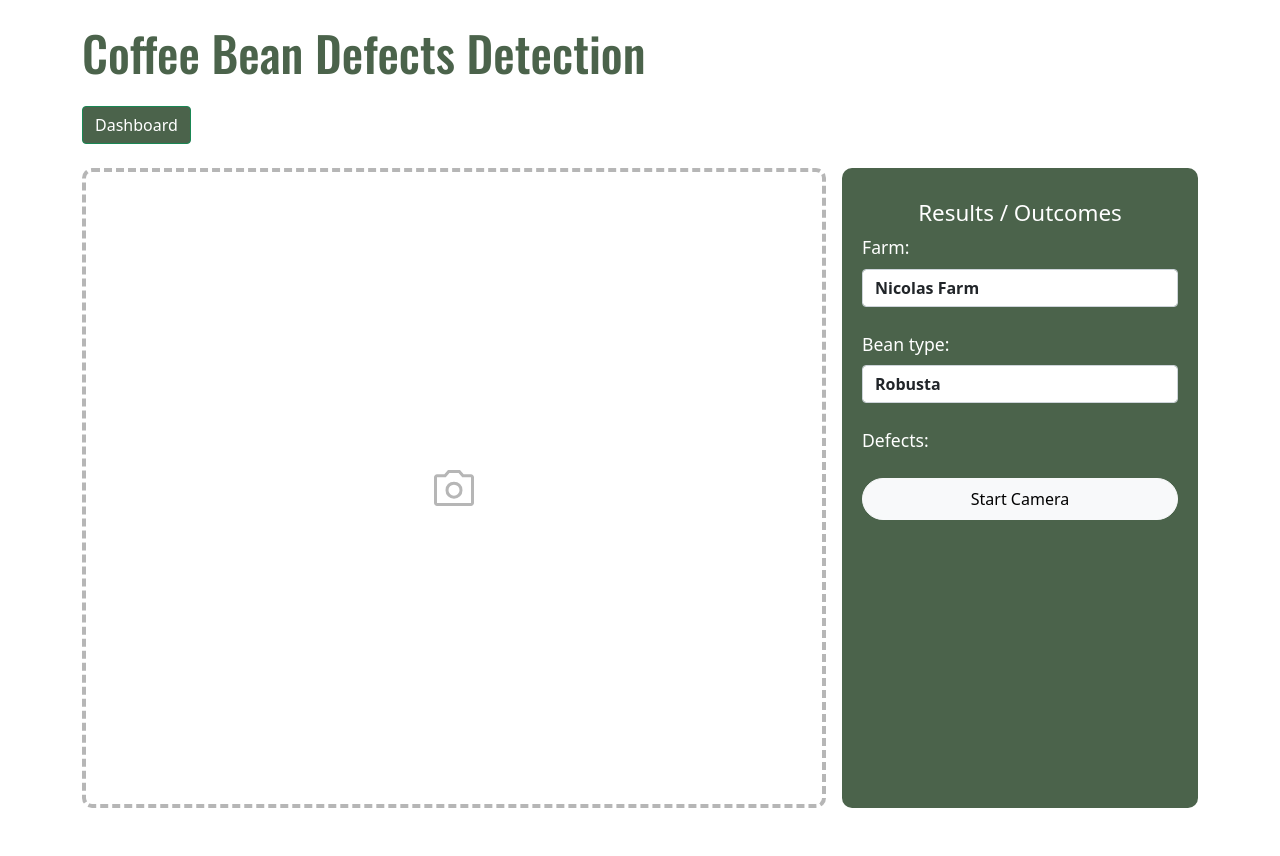
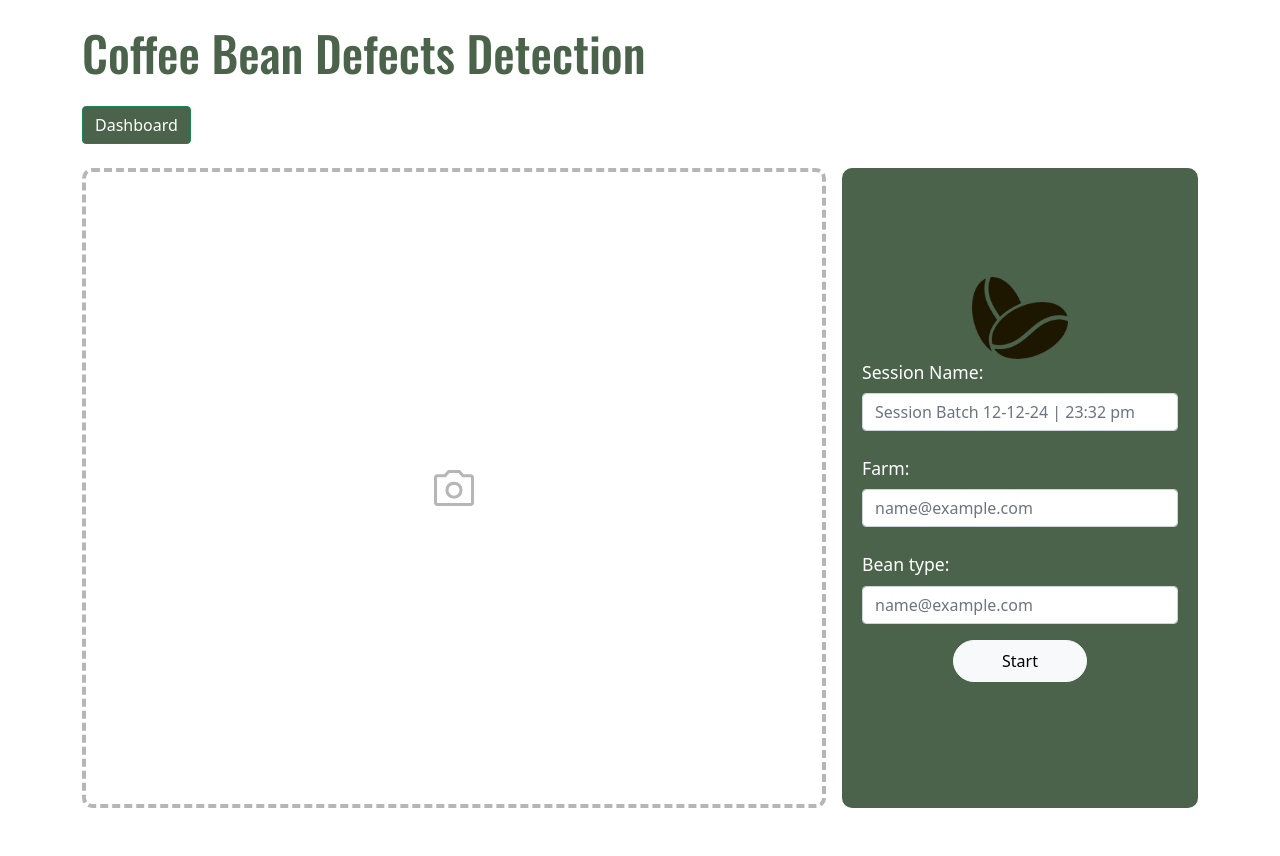
Before and after one commit to AN-H1/coffee, a Flask app: page /scan in a window 1280 px wide. Run offline with Flask 3, Linux system fonts and the light colour scheme.

Commit message:
scan style

```diff
--- a/templates/user/scan.html
+++ b/templates/user/scan.html
@@ -29,33 +29,35 @@
     </div>
   </div>
   <div class="col result-container d-flex flex-row overflow-auto">
-    <div
-      class="container py-4 px-2 d-flex flex-column justify-content-start position-relative">
+    <div class="container py-4 px-2 d-flex flex-column justify-content-start position-relative d-none">
       <form
         method="POST"
         class="pt-2 d-flex flex-column align-items-center form-scan overflow-auto"
         style="height: 100%">
+        <h1 class="result-title fw-bold">Session Batch</h1>
+        <h2 class="result-title fw-normal fs-6">12-12-24 | 8:32pm</h2>
+        <br />
+        <h2 class="result-title fw-bold fs-4">Scan #: 1</h2>
         <h1 class="result-title">Results / Outcomes</h1>
+
         <div>
-          <label for="exampleFormControlInput1" class="form-label">Farm:</label>
+          <label for="" class="form-label">Farm:</label>
           <input
             type="text"
             class="form-control fw-bold"
-            id="exampleFormControlInput1"
             placeholder="name@example.com"
-            value="Nicolas Farm" />
+            value="DLSUD Farm" />
         </div>
 
         <br />
 
         <div>
-          <label for="exampleFormControlInput1" class="form-label"
+          <label for="" class="form-label"
             >Bean type:</label
           >
           <input
             type="text"
             class="form-control fw-bold"
-            id="exampleFormControlInput1"
             placeholder="name@example.com"
             value="Robusta" />
         </div>
@@ -63,7 +65,7 @@
         <br />
 
         <div>
-          <label for="exampleFormControlInput1" class="form-label"
+          <label for="" class="form-label"
             >Defects:</label
           >
           <div class="">
@@ -110,8 +112,48 @@
         <input
           type="submit"
           id="submitResultsBtn"
-          class="btn btn-secondary rounded-pill d-none my-3 my-2 p-3 py-2 px-5" />
+          class="btn btn-secondary rounded-pill d-none my-3 my-2 p-3 py-2 px-5"
+          value="Submit Scan" />
       </form>
+    </div>
+
+    <div class="container py-4 px-2 d-flex flex-column justify-content-center ">
+      <div class="container-sm">
+        <img
+          src="static/images/styles/coffeebeanScan-removebg-preview.png"
+          alt=""
+          class="img-fluid scan-img" />
+      </div>
+      <div class="d-flex flex-column align-items-center form-scan">
+        <div>
+          <label for="" class="form-label">Session Name:</label>
+          <input
+            type="text"
+            class="form-control"
+            placeholder="Session Batch 12-12-24 | 23:32 pm" />
+        </div>
+        <br />
+        <div>
+          <label for="" class="form-label">Farm:</label>
+          <input
+            type="text"
+            class="form-control"
+            placeholder="name@example.com" />
+        </div>
+        <br />
+        <div class="">
+          <label for="" class="form-label"
+            >Bean type:</label
+          >
+          <input
+            type="text"
+            class="form-control"
+            placeholder="name@example.com" />
+        </div>
+        <button class="my-3 my-2 p-3 py-2 px-5 btn btn-light rounded-pill">
+          Start
+        </button>
+      </div>
     </div>
   </div>
 </div>
@@ -157,13 +199,11 @@
           }
         });*/
 
-
       scannedImage.attr("src", `{{url_for("video_feed")}}`);
       scannedImage.on("load", function () {
         scannedImage.removeClass("d-none");
         spinnerLoading.addClass("d-none");
       });
-
     } catch (e) {
       alert(e);
     }
```
